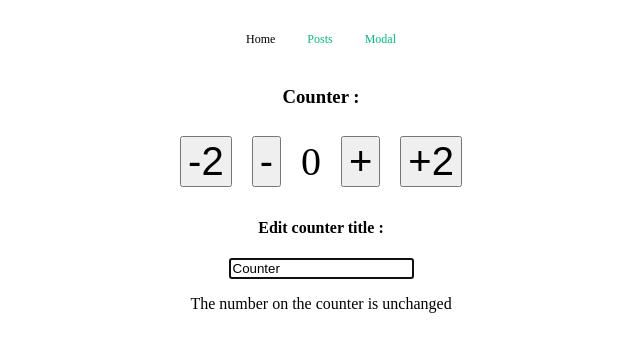
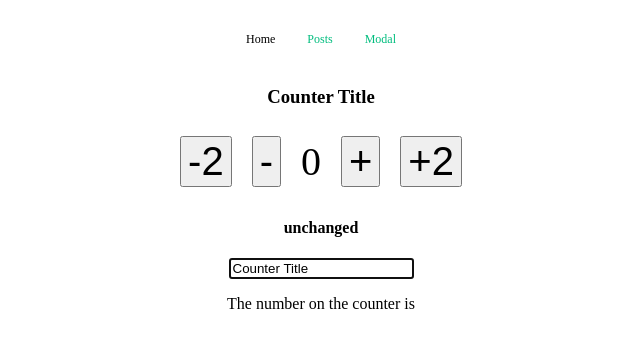
Before and after one commit to nafisahmed42018/vue3-dc, a Vue app: page / in a window 1280 px wide. Shown: the top 352 px of the page, without its empty margins (319-959 px from the left). Built offline with nearby package versions, Linux system fonts and the light colour scheme.

Commit message:
pinia store used instead of composable

```diff
--- a/src/stores/counter.js
+++ b/src/stores/counter.js
@@ -3,14 +3,26 @@ import { defineStore } from 'pinia'
 export const useCounterStore = defineStore({
   id: 'counter',
   state: () => ({
-    counter: 0
+    count: 0,
+    title: 'Counter Title'
   }),
+  actions: {
+    increment(amount) {
+      this.count += amount
+    },
+    decrement(amount) {
+      this.count -= amount
+    }
+  },
   getters: {
-    doubleCount: (state) => state.counter * 2
-  },
-  actions: {
-    increment() {
-      this.counter++
+    oddOrEven() {
+      if (this.count === 0) {
+        return 'unchanged'
+      } else if (this.count % 2 === 0) {
+        return 'even'
+      } else {
+        return 'odd'
+      }
     }
   }
 })
--- a/src/views/Home.vue
+++ b/src/views/Home.vue
@@ -1,54 +1,28 @@
 <template>
   <div class="home">
-    <h3>{{ counterData.title }} :</h3>
+    <h3>{{ counter.title }}</h3>
     <div>
-      <button class="btn" @click="decrement(2)">-2</button>
-      <button class="btn" @click="decrement(1)">-</button>
-      <span class="counter">{{ counterData.count }}</span>
-      <button class="btn" @click="increment(1)">+</button>
-      <button class="btn" @click="increment(2, $event)">+2</button>
+      <button class="btn" @click="counter.decrement(2)">-2</button>
+      <button class="btn" @click="counter.decrement(1)">-</button>
+      <span class="counter">{{ counter.count }}</span>
+      <button class="btn" @click="counter.increment(1)">+</button>
+      <button class="btn" @click="counter.increment(2)">+2</button>
     </div>
     <div class="edit">
-      <h4>{{ inputLabel }}</h4>
-      <input v-model="counterData.title" type="text" v-autofocus />
+      <h4>{{ counter.oddOrEven }}</h4>
+      <input v-model="counter.title" type="text" v-autofocus />
     </div>
-    <p>The number on the counter is {{ oddOrEven }}</p>
+    <p>The number on the counter is</p>
   </div>
 </template>
-
-<!-- Options API -->
-<!-- <script>
-export default {
-  data() {
-    return {
-      counter: 0
-    }
-  },
-  methods: {
-    increment() {
-      this.counter++
-    },
-    decrement() {
-      this.counter--
-    }
-  }
-  directives: {
-    autofocus: {
-      mounted(el) {
-        el.focus()
-      }
-    }
-  }
-}
-</script> -->
 
 <!-- Composition API v2 -->
 
 <script setup>
 import { vAutofocus } from '@/directives/vAutofocus'
-import { useCounter } from '../use/useCounter'
+import { useCounterStore } from '@/stores/counter'
 
-const { inputLabel, counterData, oddOrEven, increment, decrement } = useCounter()
+const counter = useCounterStore()
 </script>
 
 <style scoped>
```
